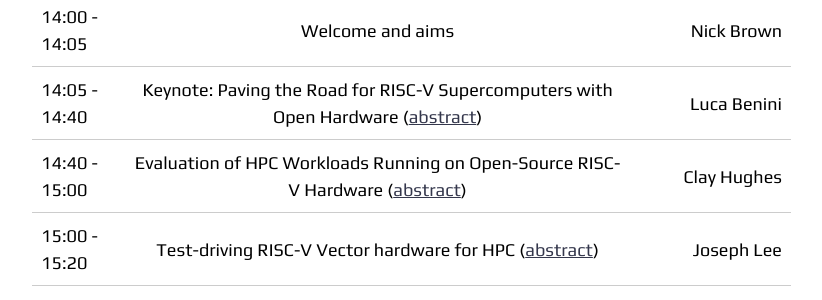
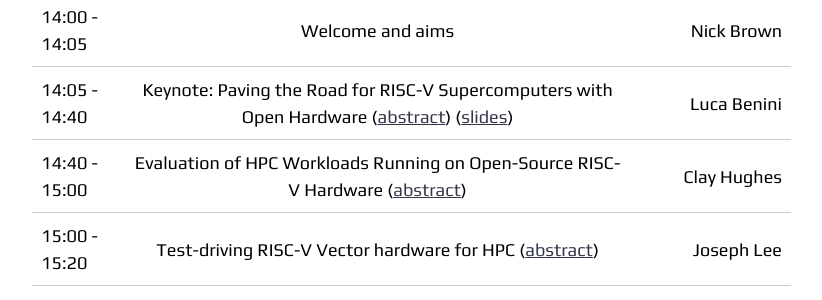
Before and after one commit to RISCVtestbed/riscvtestbed.github.io, a Jekyll site: the page built from _community/isc23-workshop.md, in a window 1280 px wide and 900 px high, scrolled down 679 px. Shown: the part 154-454 px from the top of the window, without its empty margins (343-1165 px from the left). Built offline with Jekyll 4.4.1, drawn with Linux system fonts in a browser that asks for light colours; nearby versions of some CDN libraries.

Commit message:
Update isc23-workshop.md

```diff
--- a/_community/isc23-workshop.md
+++ b/_community/isc23-workshop.md
@@ -14,7 +14,7 @@ The goal of this workshop is to continue building the community of RISC-V in HPC
 | Time        | Session           | Speaker  |
 | ------------- |:-------------:| -----:|
 | 14:00 - 14:05 | Welcome and aims | Nick Brown |
-| 14:05 - 14:40 | Keynote: Paving the Road for RISC-V Supercomputers with Open Hardware ([abstract](https://riscv.epcc.ed.ac.uk/community/isc23-workshop/#keynote-paving-the-road-for-risc-v-supercomputers-with-open-hardware))| Luca Benini |
+| 14:05 - 14:40 | Keynote: Paving the Road for RISC-V Supercomputers with Open Hardware ([abstract](https://riscv.epcc.ed.ac.uk/community/isc23-workshop/#keynote-paving-the-road-for-risc-v-supercomputers-with-open-hardware)) ([slides](https://pulp-platform.org/docs/isc2023/Benini_ISC2023_paving_the_road_for_riscv.pdf))| Luca Benini |
 | 14:40 - 15:00 | Evaluation of HPC Workloads Running on Open-Source RISC-V Hardware ([abstract](https://riscv.epcc.ed.ac.uk/community/isc23-workshop/#evaluation-of-hpc-workloads-running-on-open-source-risc-v-hardware))| Clay Hughes |
 | 15:00 - 15:20 | Test-driving RISC-V Vector hardware for HPC ([abstract](https://riscv.epcc.ed.ac.uk/community/isc23-workshop/#test-driving-risc-v-vector-hardware-for-hpc))| Joseph Lee |
 | 15:20 - 15:40 | Software Development Vehicles to enable extended and early co-design: a RISC-V and HPC case of study ([abstract](https://riscv.epcc.ed.ac.uk/community/isc23-workshop/#software-development-vehicles-to-enable-extended-and-early-co-design-a-risc-v-and-hpc-case-of-study))| Filippo Mantovani |
```
